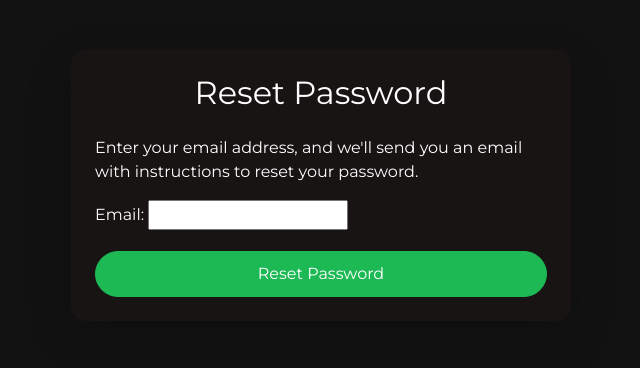
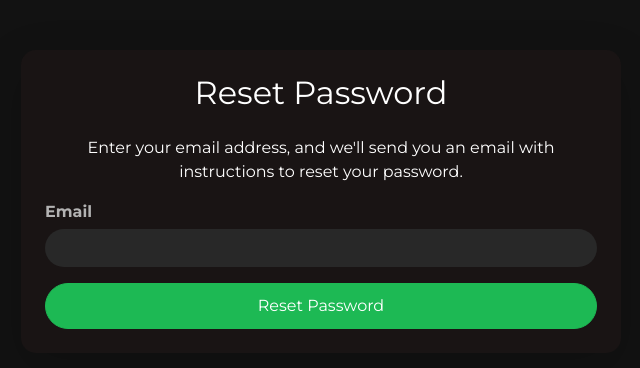
Before and after one commit to Group31-CS2340/cs2340project2, a Django app: page /password-reset/ in a window 1280 px wide. Shown: the part 56-424 px from the top of the page, without its empty margins (319-959 px from the left). Run offline with Django 5.2, Linux system fonts and the light colour scheme; some libraries are stand-ins or nearby versions.

Commit message:
updating password_reset.html
adjusting password reset completion to match Spotify theme

```diff
--- a/users/templates/password_reset.html
+++ b/users/templates/password_reset.html
@@ -1,11 +1,39 @@
-{% extends "base_site.html" %}
-{% block title %}Reset Password - Spotify Wrapped Bootleg{% endblock %}
+{% load static %}
+<!DOCTYPE html>
+<html lang="en">
+<head>
+    <!-- Meta tags and title -->
+    <meta charset="UTF-8">
+    <meta name="viewport" content="width=device-width, initial-scale=1.0">
+    <title>Reset Password - Spotify Wrapped Bootleg</title>
 
-{% block content %}
+    <!-- Include Bootstrap CSS -->
+    <link rel="stylesheet" href="https://stackpath.bootstrapcdn.com/bootstrap/4.5.2/css/bootstrap.min.css">
+
+    <!-- Include FontAwesome for icons -->
+    <link rel="stylesheet" href="https://cdnjs.cloudflare.com/ajax/libs/font-awesome/5.15.4/css/all.min.css">
+
+    <!-- Include Google Fonts -->
+    <link href="https://fonts.googleapis.com/css2?family=Montserrat:wght@400;700&display=swap" rel="stylesheet">
+
+    <!-- Include custom CSS -->
+    <link href="{% static 'users/style.css' %}" rel="stylesheet">
+</head>
+<body>
+
+<!-- Navigation Bar -->
+<nav class="navbar navbar-expand-lg navbar-dark">
+    <a class="navbar-brand" href="{% url 'home' %}">Spotify Wrapped Bootleg</a>
+    <button class="navbar-toggler" type="button" data-toggle="collapse" data-target="#navbarNav" aria-controls="navbarNav" aria-expanded="false" aria-label="Toggle navigation">
+        <span class="navbar-toggler-icon"></span>
+    </button>
+</nav>
+
+<!-- Reset Password Section -->
 <div class="container d-flex justify-content-center align-items-center">
-    <div class="card p-4 shadow-lg" style="max-width: 500px; width: 100%;">
+    <div class="card p-4 shadow-lg" style="max-width: 600px; width: 100%;"> <!-- Match login and register width -->
         <h2 class="text-center mb-4">Reset Password</h2>
-        <p>Enter your email address, and we'll send you an email with instructions to reset your password.</p>
+        <p class="text-center">Enter your email address, and we'll send you an email with instructions to reset your password.</p>
         <form method="POST">
             {% csrf_token %}
             {% if form.errors %}
@@ -13,10 +41,20 @@
                     {{ form.errors }}
                 </div>
             {% endif %}
-            {{ form.email.label_tag }}
-            {{ form.email }}
+            <!-- Email Field -->
+            <div class="form-group">
+                <label for="email">Email</label>
+                <input type="email" id="email" name="email" class="form-control">
+            </div>
             <button type="submit" class="btn btn-primary btn-block mt-3">Reset Password</button>
         </form>
     </div>
 </div>
-{% endblock %}
+
+<!-- Include Bootstrap JS and dependencies -->
+<script src="https://code.jquery.com/jquery-3.5.1.slim.min.js"></script>
+<script src="https://cdn.jsdelivr.net/npm/popper.js@1.16.1/dist/umd/popper.min.js"></script>
+<script src="https://stackpath.bootstrapcdn.com/bootstrap/4.5.2/js/bootstrap.min.js"></script>
+
+</body>
+</html>
```
